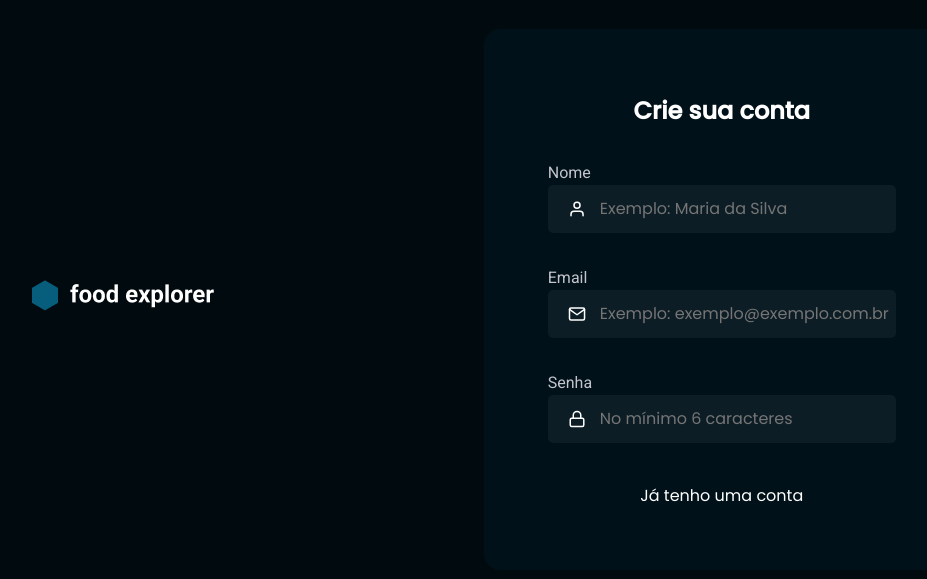
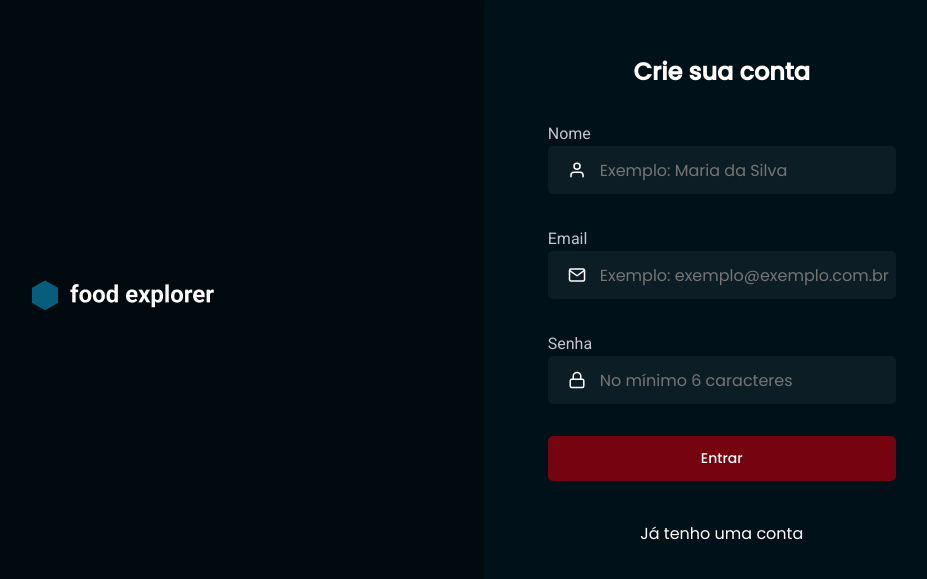
Before and after one commit to valdemirfilho/foodexplorer-test, a React (Vite) app: page / in a window 1280 px wide. Shown: the part 101-680 px from the top of the page, without its empty margins (145-1072 px from the left). Built offline with nearby package versions, Linux system fonts and the light colour scheme.

Commit message:
adicionado botão

```diff
--- a/src/pages/LoginPages/SignUp/index.jsx
+++ b/src/pages/LoginPages/SignUp/index.jsx
@@ -1,6 +1,6 @@
 import { Container, Form } from "./styles";
 import { FiMail, FiLock, FiUser } from "react-icons/fi";
-//import { Button } from "../../../components/Button";
+import { Button } from "../../../components/Button";
 import { Input } from "../../../components/Input";
 import logoDesktop from "../../../assets/logoDesktop.png";
 
@@ -35,6 +35,7 @@ export function SignUp() {
               placeholder="No mínimo 6 caracteres"
               id={"password"}
             />
+            <Button title={"Entrar"} />
           </div>
 
           <a to="/register"> Já tenho uma conta</a>
```
